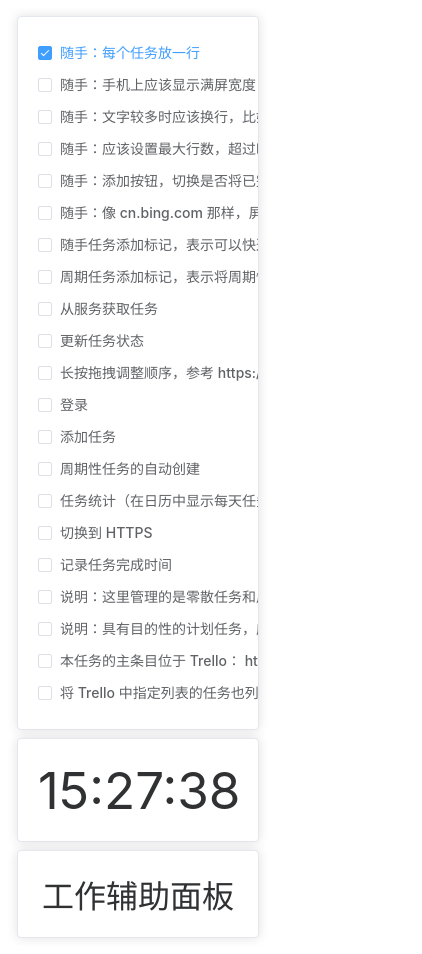
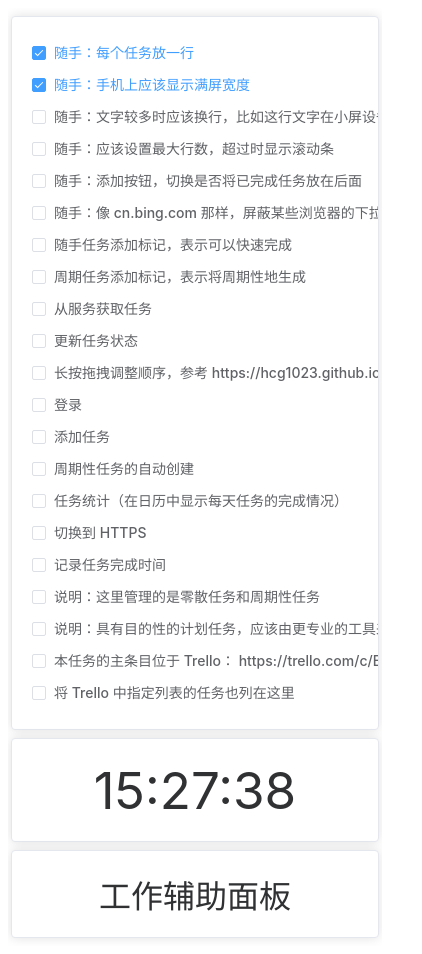
Before and after one commit to lils-work/lils-work, a Vue app: page /alt in a window 390 px wide. Shown: the whole page, 422 px wide, since content can reach past the window. Built offline with nearby package versions, Linux system fonts and the light colour scheme.

Commit message:
Task - 手机上显示满屏宽度

```diff
--- a/src/gadgets/Task.vue
+++ b/src/gadgets/Task.vue
@@ -15,7 +15,7 @@ const tasks = ref<any[]>();
 onMounted(() => {
   tasks.value = [
     { title: '随手：每个任务放一行', isCompleted: true },
-    { title: '随手：手机上应该显示满屏宽度', isCompleted: false },
+    { title: '随手：手机上应该显示满屏宽度', isCompleted: true },
     { title: '随手：文字较多时应该换行，比如这行文字在小屏设备上很不友好', isCompleted: false },
     { title: '随手：应该设置最大行数，超过时显示滚动条', isCompleted: false },
     { title: '随手：添加按钮，切换是否将已完成任务放在后面', isCompleted: false },
--- a/src/pages/HomeAlt.vue
+++ b/src/pages/HomeAlt.vue
@@ -1,6 +1,6 @@
 <template>
   <el-container class="root">
-    <el-aside width="260px">
+    <el-aside>
       <el-scrollbar>
         <div>
           <el-card>
@@ -35,9 +35,25 @@ import Text from "../gadgets/Text.vue";
 
 <style scoped lang="scss">
 .root {
-  .el-card {
-    margin: 0.5rem auto;
-    width: 240px;
+  .el-aside {
+    width: 18rem;
+
+    .el-card {
+      margin: 0.5rem auto;
+      width: 17rem;
+    }
+  }
+}
+
+@media (max-width: 500px) {
+  .root {
+    .el-aside {
+      width: 100%;
+
+      .el-card {
+        width: calc(100% - 0.5rem);
+      }
+    }
   }
 }
 </style>
```
